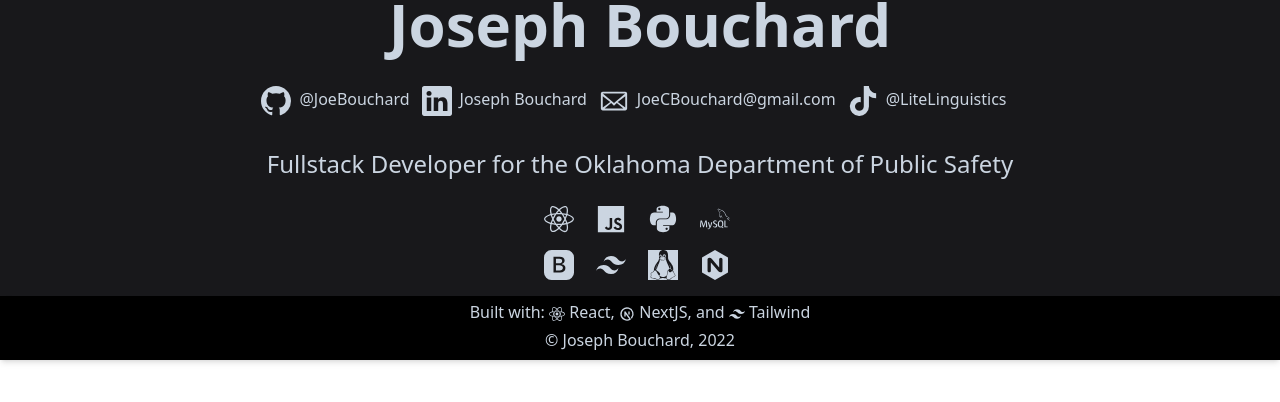
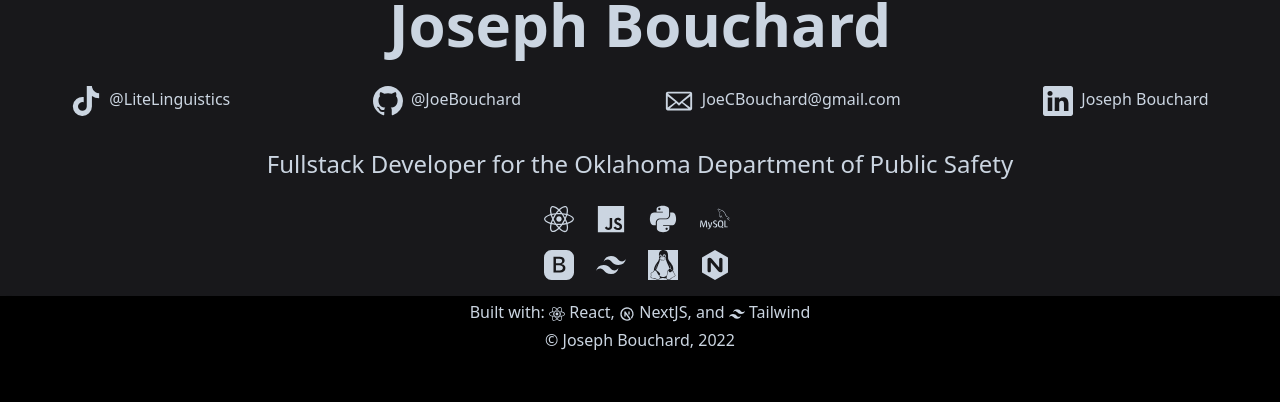
Before and after one commit to JoeBouchard/nextjs-portfolio, a Next.js app: page / in a window 1280 px wide. Shown: the part 244-646 px from the top of the page. Built offline with nearby package versions, Linux system fonts and the light colour scheme; no server answers.

Commit message:
Restyled footer and social links

```diff
--- a/pages/_app.js
+++ b/pages/_app.js
@@ -18,7 +18,7 @@ const MyApp = ({ Component, pageProps }) => {
 
   return (
     <div
-      className={`bg-zinc-100 h-full dark:bg-zinc-900 text-zinc-700 dark:text-slate-300`}
+      className={`flex flex-col bg-zinc-100 h-full md:h-screen dark:bg-zinc-900 text-zinc-700 dark:text-slate-300`}
     >
       <header className="mb-5">
         <nav className="navbar navbar-expand-lg shadow-md py-2 bg-white dark:bg-black items-center w-full justify-between">
@@ -41,8 +41,8 @@ const MyApp = ({ Component, pageProps }) => {
         </nav>
       </header>
       <Component {...pageProps} />
-      <footer>
-        <nav className="text-md bg-white dark:bg-black p-1 shadow-md w-full bottom-0 text-center mt-0">
+      <footer className="flex flex-grow">
+        <nav className="text-md bg-white dark:bg-black p-1 shadow-md w-full h-fill bottom-0 text-center mt-0">
           <h3 className="text-center ">
             Built with:{"  "}
             <FaReact className="inline" /> React, <Next className="inline" />{" "}
--- a/pages/index.js
+++ b/pages/index.js
@@ -47,26 +47,29 @@ const Home = () => {
         <h1 className="animate-fadeUp text-6xl font-bold text-center my-4">
           Joseph Bouchard
         </h1>
-        <h3 className="animate-fadeUp w-full mx-auto text-md text-center my-8">
-          <a className="mr-3" href="https://github.com/JoeBouchard">
+        <h3 className="animate-fadeUp w-full mx-auto text-md text-center my-8 flex flex-wrap items-center">
+          <a
+            className="flex-auto"
+            href="https://www.tiktok.com/@litelinguistics"
+          >
+            <Tiktok className="text-3xl mr-2 inline" />
+            @LiteLinguistics
+          </a>
+          <a className="flex-auto" href="https://github.com/JoeBouchard">
             <Git className="text-3xl mr-2 inline" />
             @JoeBouchard
           </a>
+
+          <a className="flex-auto" href="mailto:joecbouchard@gmail.com">
+            <Mail className="text-3xl mr-2 inline" />
+            JoeCBouchard@gmail.com
+          </a>
           <a
-            className="mr-3"
+            className="flex-auto"
             href="https://www.linkedin.com/in/joseph-bouchard-oklahoma/"
           >
             <Ln className="text-3xl mr-2 inline" />
             Joseph Bouchard
-          </a>
-          <a className="mr-3" href="mailto:joecbouchard@gmail.com">
-            <Mail className="text-3xl mr-2 inline" />
-            JoeCBouchard@gmail.com
-          </a>
-
-          <a className="mr-3" href="https://www.tiktok.com/@litelinguistics">
-            <Tiktok className="text-3xl mr-2 inline" />
-            @LiteLinguistics
           </a>
         </h3>
         <h3 className="animate-fadeUp text-2xl text-center mb-6 mt-6">
```
